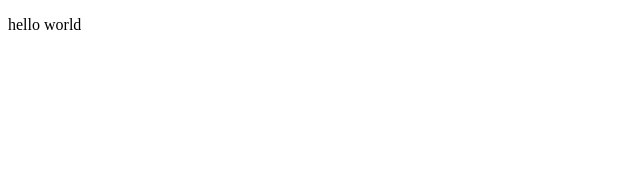
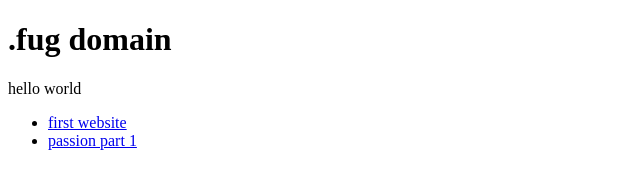
Before and after one commit to nomadfug/.fug_homepage, a plain HTML site: page index.html in a window 1280 px wide. Shown: the whole page, without its empty margins (0-640 px from the left). Drawn offline with Linux system fonts and the light colour scheme.

Commit message:
Update index.html

```diff
--- a/index.html
+++ b/index.html
@@ -1,10 +1,17 @@
 <!doctype html>
 <html>
+
 <head>
-    <title> Damon's Realm</title>
+    <title>.fug</title>
+<link rel="stylesheet" href="fug_style.css">
 </head>
 
 <body>
+    <h1>.fug domain</h1>
     <p>hello world</p>
+    <ul>
+        <li><link><a href="Defaults_Test.html">first website</a></li>
+        <li><a href="index.html">passion part 1</a></li>
+    </ul>
 </body>
 </html>
```
